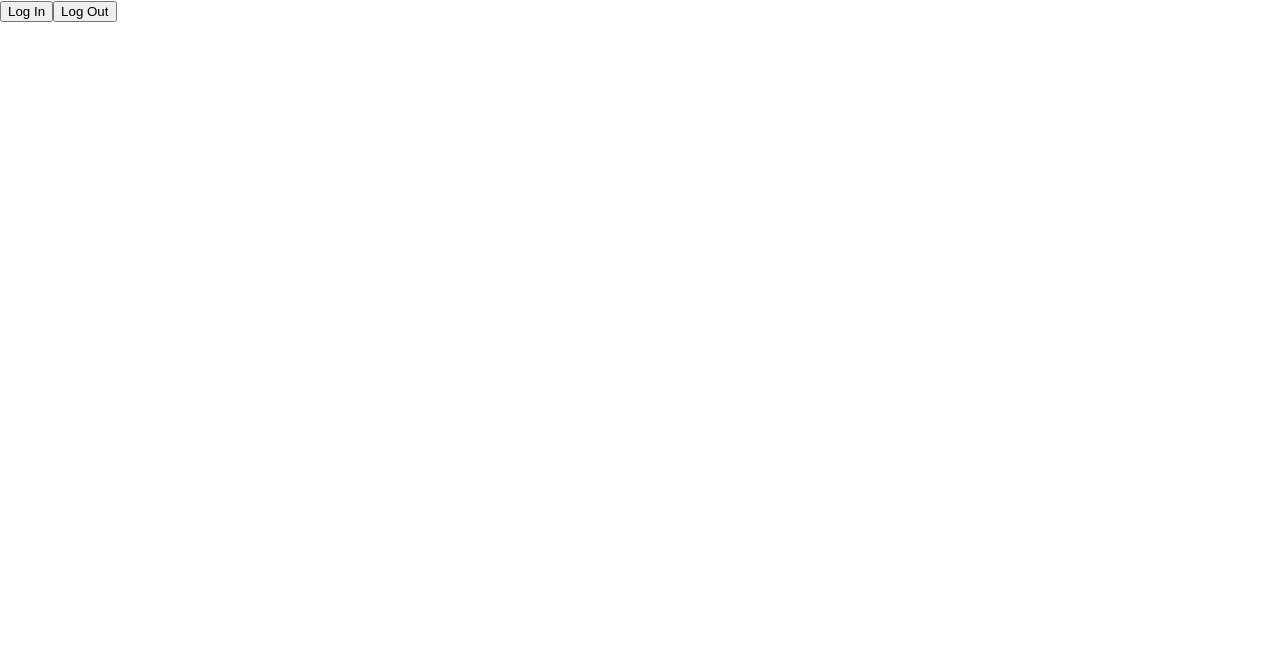
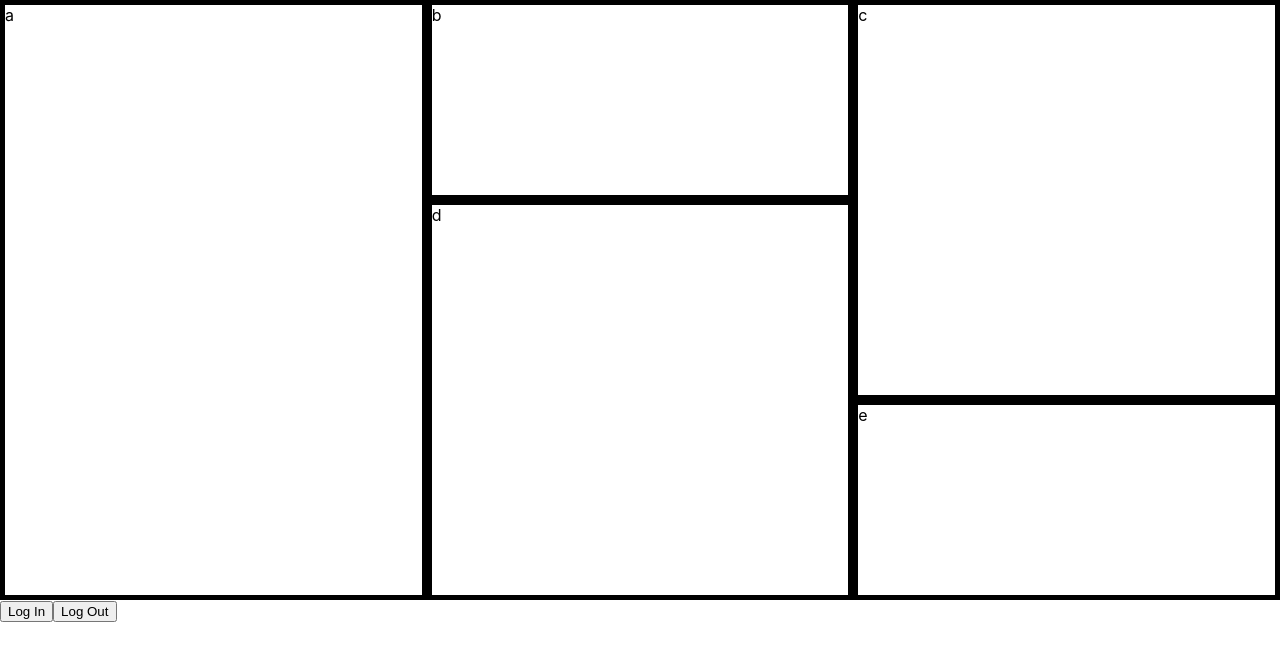
Before and after one commit to ShampooPencil/Andys-Hangman, a React app in the folder andys-hangman/: page / in a window 1280 px wide. Built offline with nearby package versions, Linux system fonts and the light colour scheme.

Commit message:
adding some css grid

```diff
--- /dev/null
+++ b/andys-hangman/src/AndysHangman.js
@@ -0,0 +1,14 @@
+import { useState } from "react";
+export default function AndysHangman(){
+    //just practicing css grid with react.js
+    return <>
+    <div className="gameGrid">
+        <div className="a box">a</div>
+        <div className="b box">b</div>
+        <div className="c box">c</div>
+        <div className="d box">d</div>
+        <div className="e box">e</div>
+    </div>
+    </>
+
+}
--- a/andys-hangman/src/index.css
+++ b/andys-hangman/src/index.css
@@ -11,3 +11,30 @@ code {
   font-family: source-code-pro, Menlo, Monaco, Consolas, 'Courier New',
     monospace;
 }
+
+.gameGrid {
+  display: grid;
+  width: 100%;
+  height: 600px;
+  grid-template: 1fr 1fr 1fr / 1fr 1fr 1fr;
+}
+
+.box {
+  border: 5px solid black;
+}
+
+.a {
+  grid-area: 1 / 1 / span 4 / span 1;
+}
+
+.b {}
+
+.c {
+  grid-area: 1 / 3 / span 2 / span 1;
+}
+
+.d {
+  grid-area: 2 / 2 / span 2 / span 1;
+}
+
+.e {}
--- a/andys-hangman/src/index.js
+++ b/andys-hangman/src/index.js
@@ -1,15 +1,18 @@
 import React from 'react';
 import { createRoot } from "react-dom/client";
 import { Auth0Provider } from "@auth0/auth0-react";
+// import { BrowserRouter, Routes, Route } from "react-router-dom";
 import './index.css';
 import Login from './Login.js';
 import LogoutBtn from './LogoutBtn.js';
 import Profile from './Profile.js'
+import AndysHangman from './AndysHangman.js';
 
 
 export default function App(){
   return(
     <div>
+      <AndysHangman/>
       <Login/>
       <LogoutBtn/>
       <Profile/>
```
